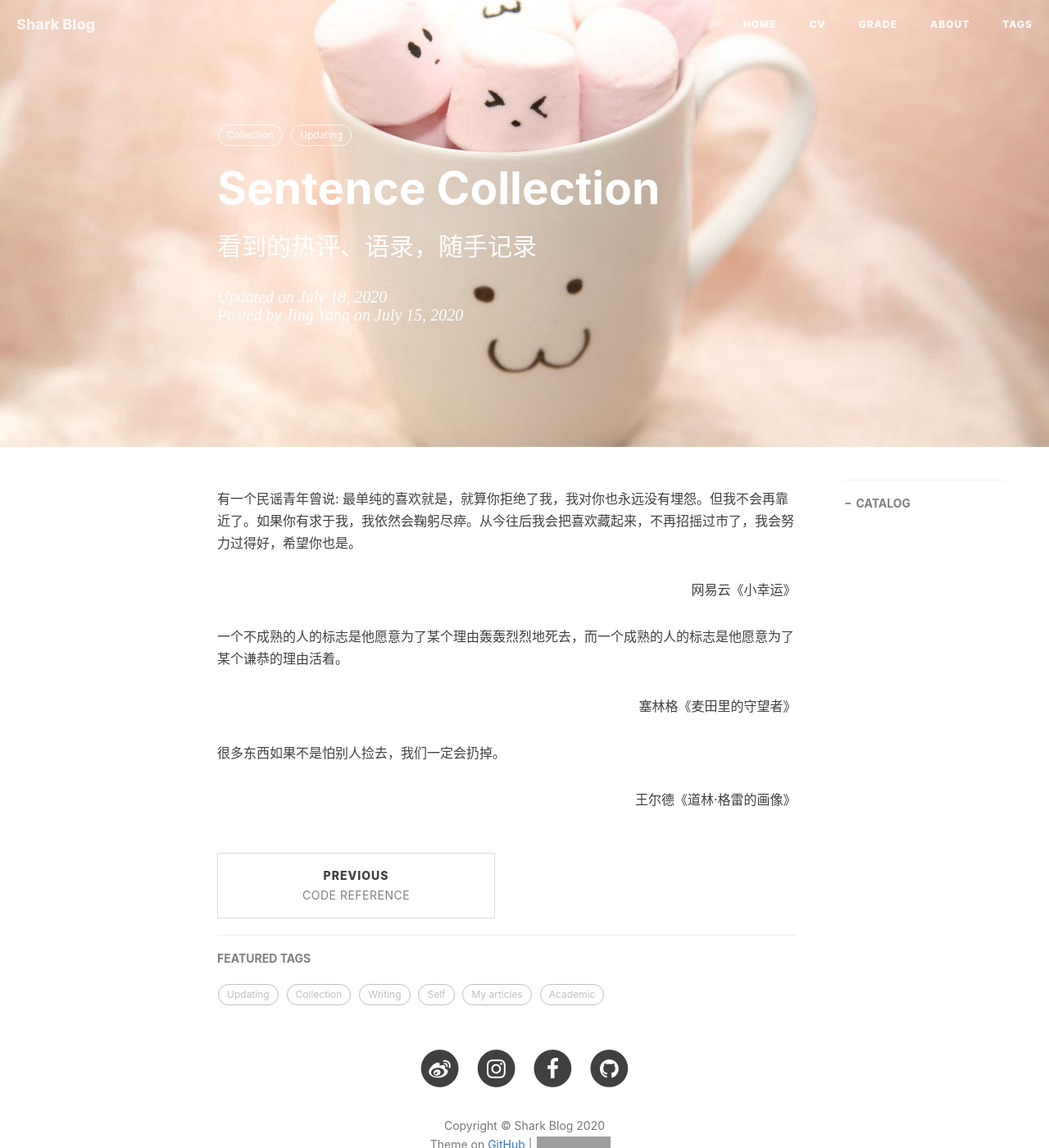
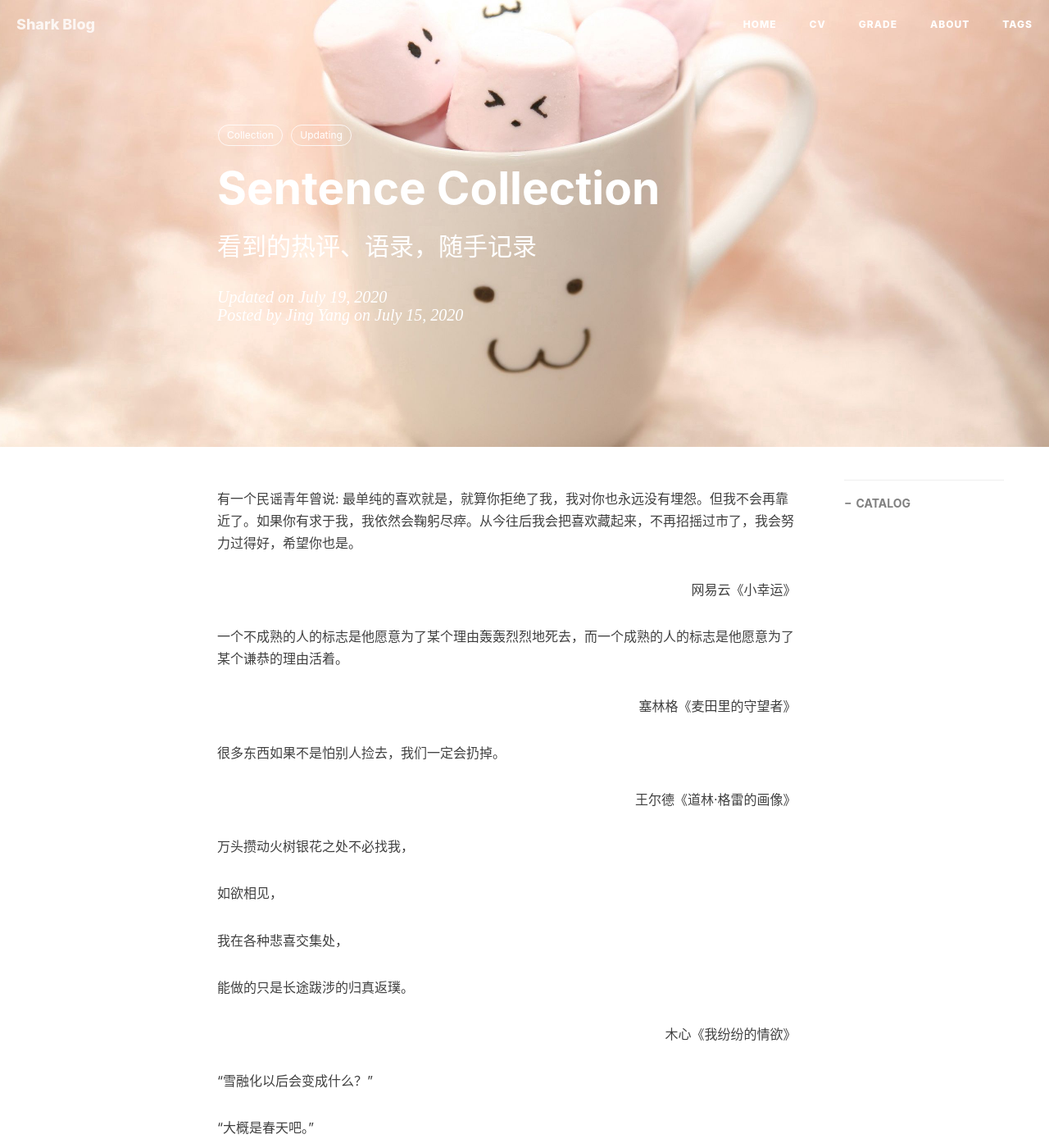
Before and after one commit to sharkjingyang/sharkjingyang.github.io, a Jekyll site: the page built from _posts/2020-07-13-热评、语录搜集.md, in a window 1280 px wide and 1400 px high. Shown: the whole window at 82% size. Built offline with Jekyll 4.4.1, drawn with Linux system fonts in a browser that asks for light colours; nearby versions of some CDN libraries; comment, search, counter and statistics services are not loaded; grey boxes are pictures that could not be loaded.

Commit message:
Update 2020-07-13-热评、语录搜集.md

```diff
--- a/_posts/2020-07-13-热评、语录搜集.md
+++ b/_posts/2020-07-13-热评、语录搜集.md
@@ -3,7 +3,7 @@ layout:     post
 title:      Sentence Collection
 subtitle:   看到的热评、语录，随手记录
 date:       2020-07-15
-updated:    2020-07-18
+updated:    2020-07-19
 author:     Jing Yang
 stickie:    false
 header-img: img/scene11.jpg
@@ -24,3 +24,21 @@ tags:
 很多东西如果不是怕别人捡去，我们一定会扔掉。
 
 <p align="right">王尔德《道林·格雷的画像》</p>
+
+万头攒动火树银花之处不必找我，
+
+如欲相见，
+
+我在各种悲喜交集处，
+
+能做的只是长途跋涉的归真返璞。
+
+<p align="right">木心《我纷纷的情欲》</p>
+
+“雪融化以后会变成什么？”
+
+“大概是春天吧。”
+
+<p align="right">高屋奈月</p>
+
+<p align="ri
```
